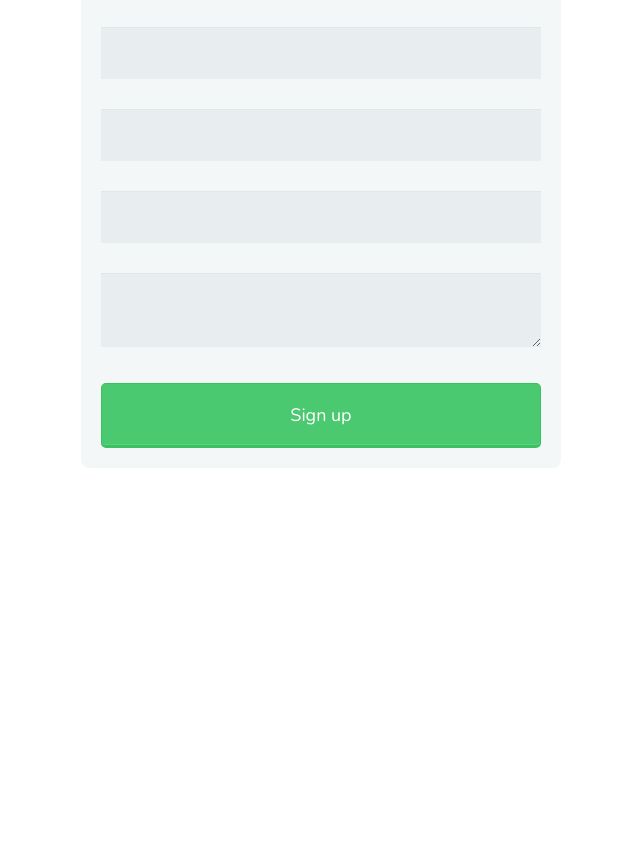
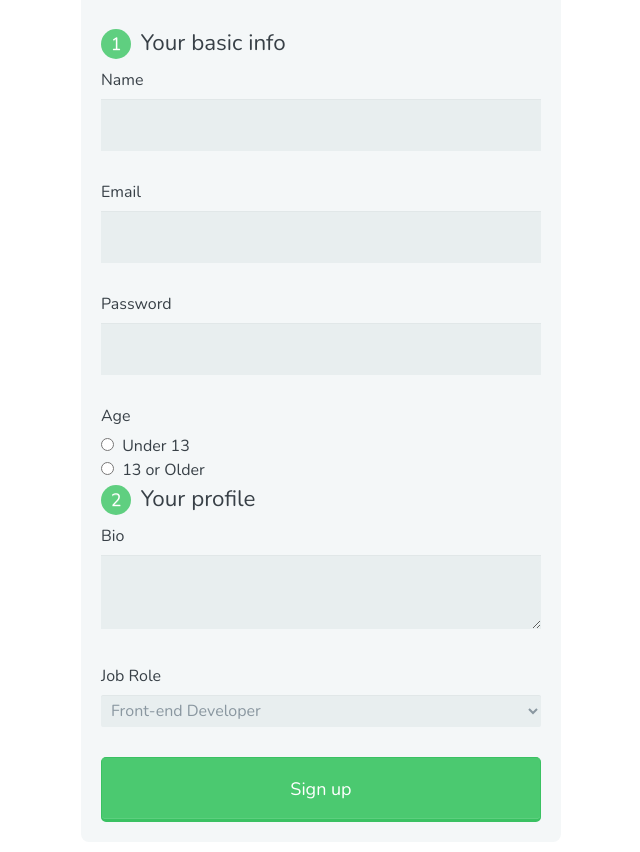
Before and after one commit to Abbott1/HTML-Forms-course, a plain HTML site: page index.html in a window 1280 px wide. Shown: the part 66-918 px from the top of the page, without its empty margins (319-959 px from the left). Before the commit the page ends 800 px from the top, so only its background shows below. Drawn offline with nearby package versions, Linux system fonts and the light colour scheme.

Commit message:
Created a radio button

```diff
--- a/index.html
+++ b/index.html
@@ -14,13 +14,63 @@
 
         <h1>Sign Up</h1>
 
-        <input type="text" id="name" name="user_name">
-        <input type="email" id="mail" name="user_email">
-        <input type="password" id="password" name="user_password">
+        <feildset>
 
-        <textarea id="bio" name="user_bio"></textarea>
+            <legend><span class="number">1</span> Your basic info</legend>
 
-        <button type="submit">Sign up</button>
+            <label for="name">Name</label>
+            <input type="text" id="name" name="user_name">
+
+            <label for="mail">Email</label>
+            <input type="email" id="mail" name="user_email">
+
+            <label for="password">Password</label>
+            <input type="password" id="password" name="user_password">
+
+            <label>Age</label>
+
+            <input type="radio" id="under_13" value="under_13" name="user_age">
+            <label for="under_13" class="light">Under 13</label>
+
+           <br/>
+
+            <input type="radio" id="under_13" value="under_13" name="user_age">
+            <label for="over_13" class="light">13 or Older</label>
+
+        </feildset>
+
+
+        <feildset>
+
+                <legend><span class="number">2</span> Your profile</legend>
+
+            <label for="bio">Bio</label>
+            <textarea id="bio" name="user_bio"></textarea>
+
+            <label for="job">Job Role</label>
+            <select id="job" name="user_job">
+                <optgroup label="web">
+                    <option value="frontend_developer">Front-end Developer</option>
+                    <option value="php_developer">PHP Developer</option>
+                    <option value="python_developer">Python Developer</option>
+                    <option value="rails_developer">Rails Developer</option>
+                    <option value="web_designer">Web_Designer</option>
+                    <option value="wordpress_developer">Wordpress Developer</option>
+                </optgroup>
+                <optgroup label="mobile">
+                    <option value="android_developer">Android Developer</option>
+                    <option value="ios_developer">IOS Developer</option>
+                    <option value="mobile_designer">Mobile Designer</option>
+                </optgroup>
+                <optgroup label="business">
+                    <option value="business_owner">Business Owner</option>
+                    <option value="freelancer">Freelancer</option>
+                </optgroup>
+            </select>
+
+        </feildset>
+
+            <button type="submit">Sign up</button>
 
       </form>
 
```
